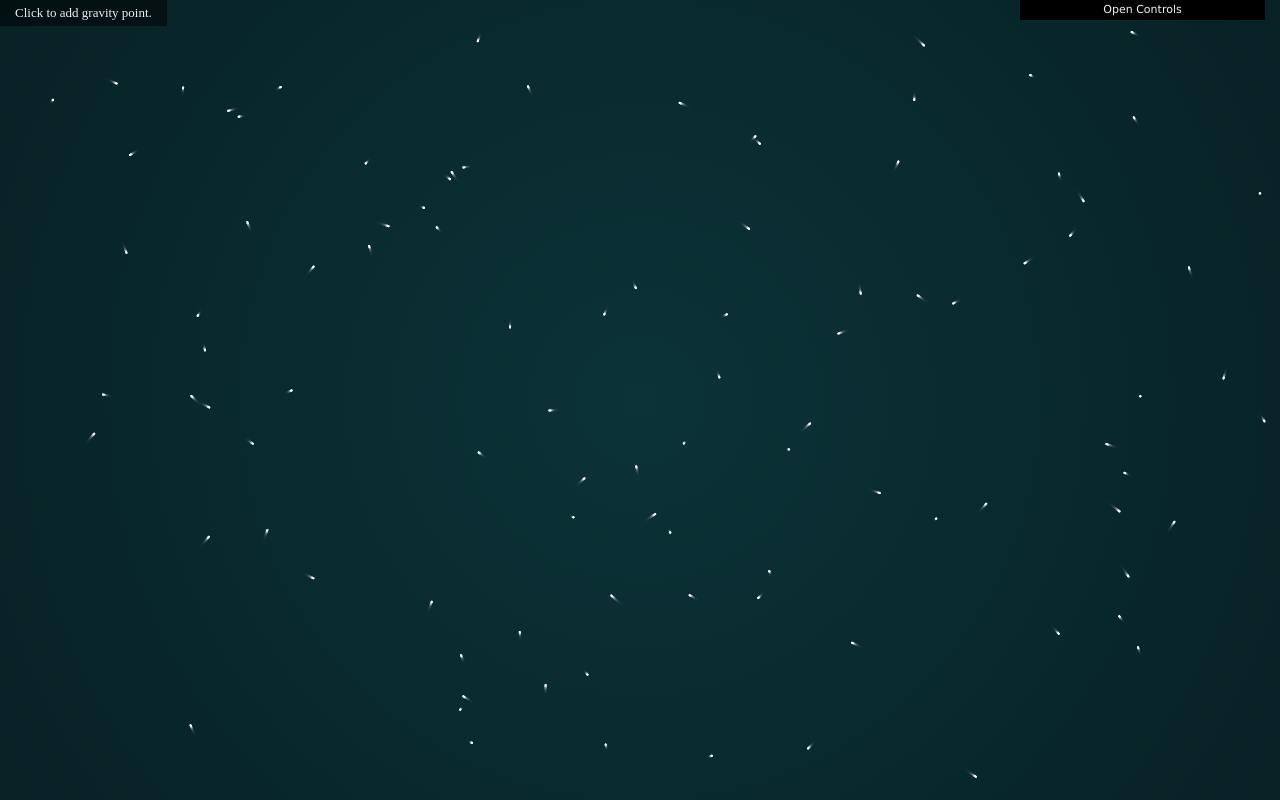
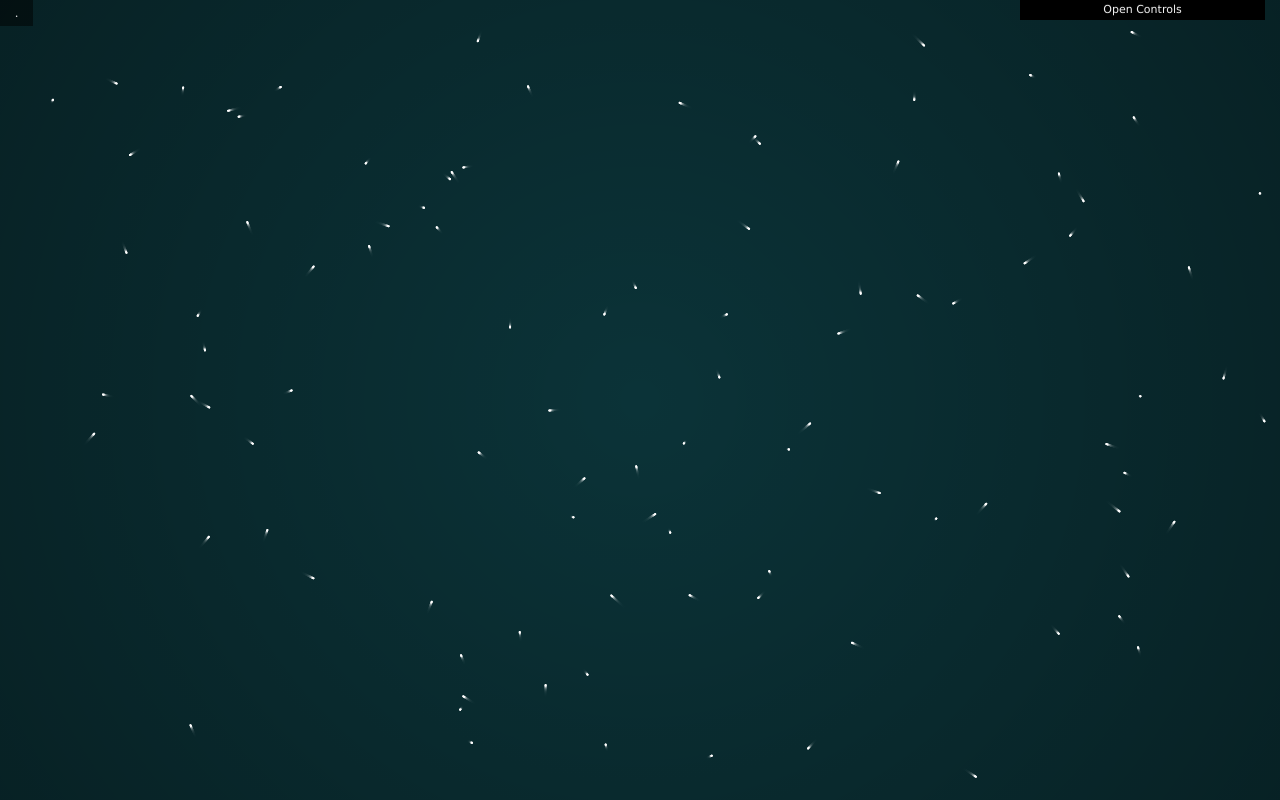
Before and after one commit to MaldroidDev/gravityPoints, a plain HTML site: page index.html in a window 1280 px wide. Drawn offline with Linux system fonts and the light colour scheme; animation ran at ten frames a second.

Commit message:
Update index.html

```diff
--- a/index.html
+++ b/index.html
@@ -13,7 +13,7 @@
 
 <body>
   <canvas id="c"></canvas>
-<div class="info">Click to add gravity point.</div>
+<div class="info">.</div>
   <script src='kzymdn.js'></script>
 
     <script  src="index.js"></script>
```
